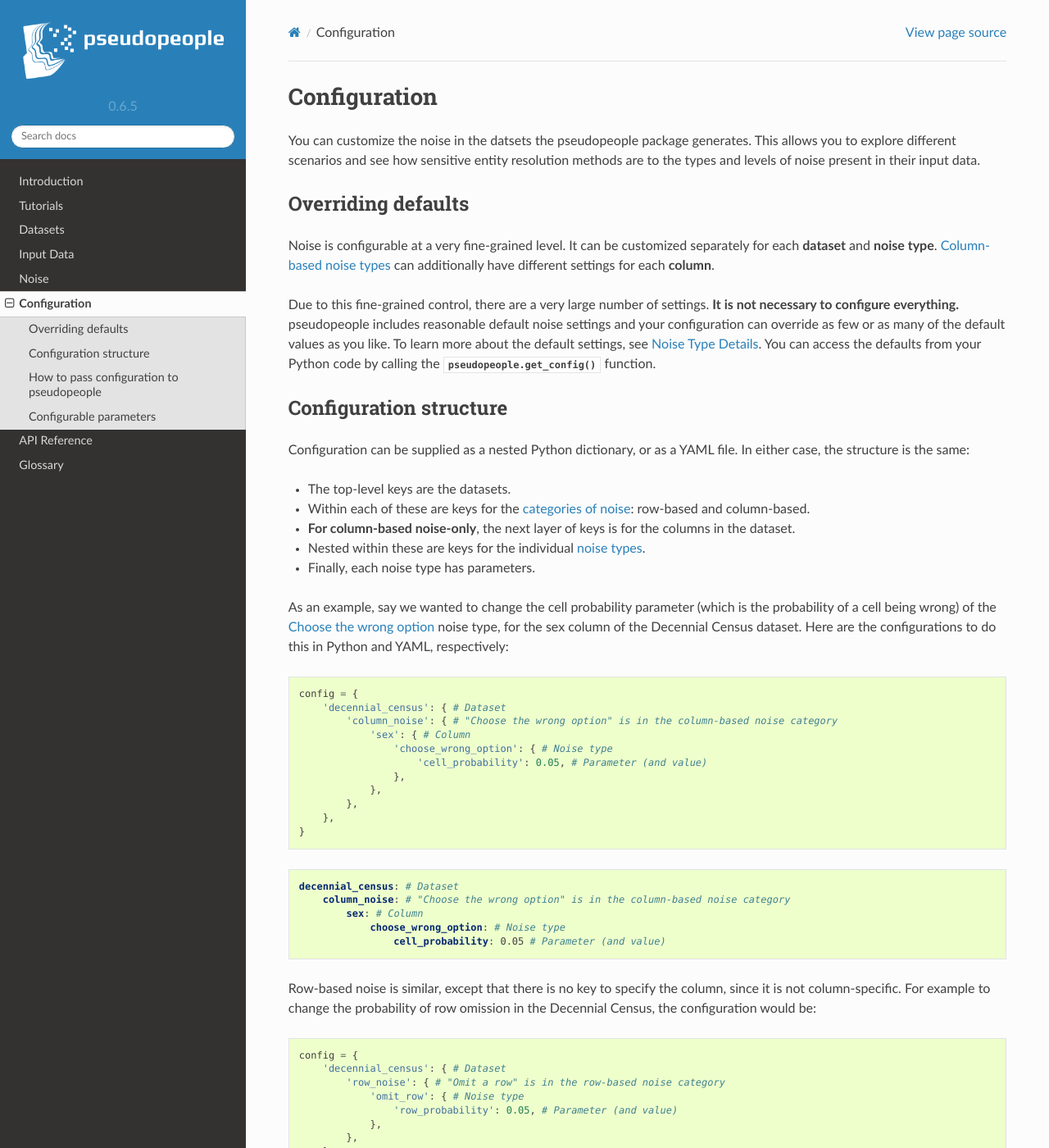
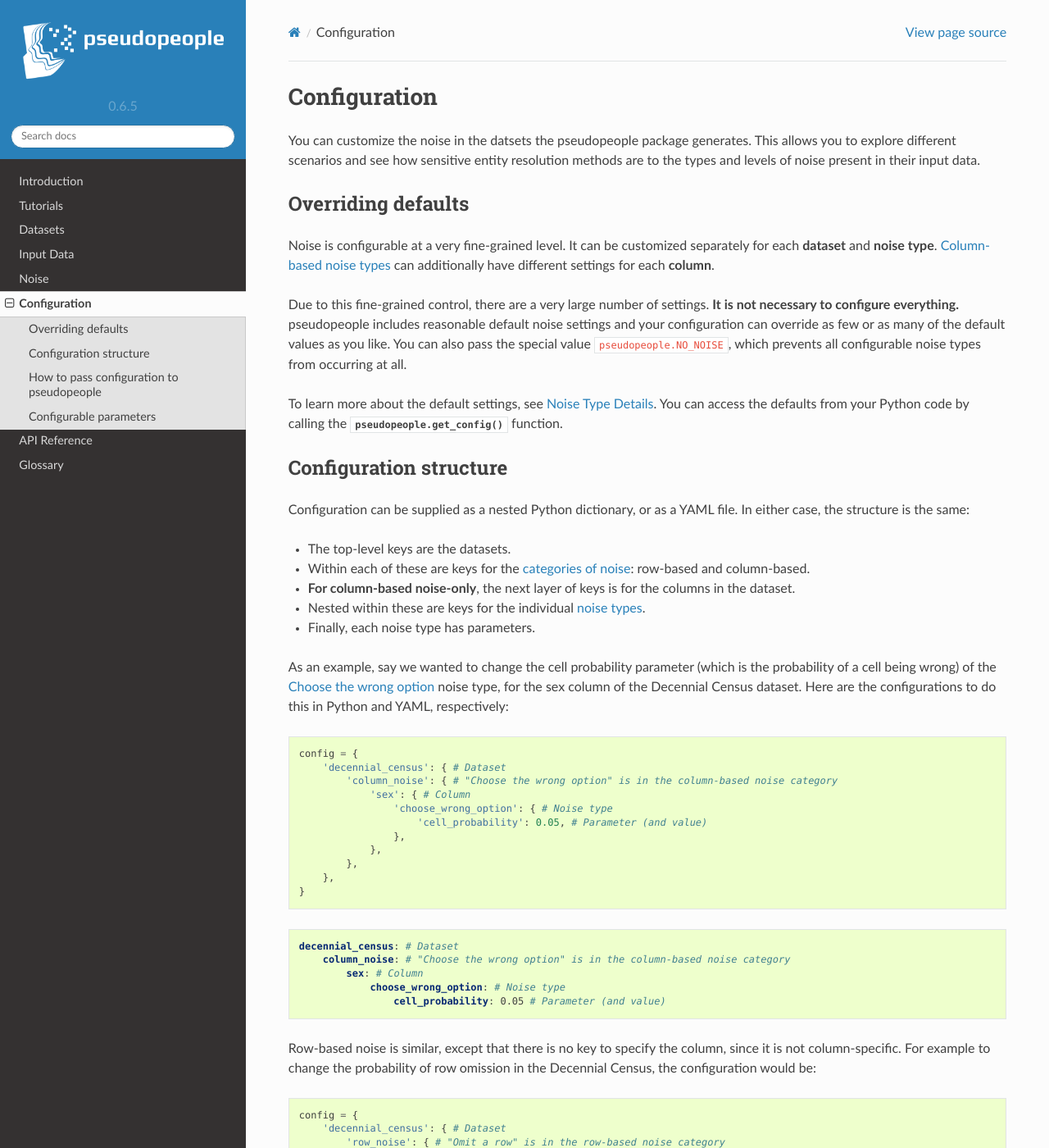
Before and after one commit to ihmeuw/pseudopeople, a Sphinx documentation site: the page built from docs/source/configuration/index.rst, in a window 1280 px wide and 1400 px high. Shown: the whole window at 82% size. Built offline with Sphinx 7.4.7 and the Read the Docs theme 2.0.0, drawn with Linux system fonts in a browser that asks for light colours; some of the changed text lies outside the part shown.

Commit message:
Document requesting no noise with a sentinel value

```diff
--- a/docs/source/api_reference/noising/index.rst
+++ b/docs/source/api_reference/noising/index.rst
@@ -12,7 +12,7 @@ All of the dataset generation functions have the same (optional) parameters.
 Notable parameters include:
 
     - a `source` path to the root directory of pseudopeople input data (defaults to using the sample dataset included with pseudopeople).
-    - a `config` path to a YAML file or a Python dictionary to :ref:`override the default configuration <configuration_main>`.
+    - a `config` path to a YAML file, a Python dictionary, or the special value :code:`pseudopeople.NO_NOISE`, to :ref:`override the default configuration <configuration_main>`.
     - a `year` (defaults to 2020).
 
 For applied examples of using these functions, see the :ref:`Quickstart <quickstart>` and :ref:`tutorials <tutorial_main>`.
--- a/docs/source/configuration/index.rst
+++ b/docs/source/configuration/index.rst
@@ -19,6 +19,9 @@ Due to this fine-grained control, there are a very large number of settings.
 **It is not necessary to configure everything.**
 pseudopeople includes reasonable default noise settings
 and your configuration can override as few or as many of the default values as you like.
+You can also pass the special value :code:`pseudopeople.NO_NOISE`, which prevents all configurable noise types
+from occurring at all.
+
 To learn more about the default settings, see :ref:`Noise Type Details <noise_type_details>`.
 You can access the defaults from your Python code by calling the :func:`pseudopeople.get_config` function.
 
@@ -87,7 +90,8 @@ How to pass configuration to pseudopeople
 
 Each of pseudopeople's :ref:`dataset generation functions <dataset_generation_functions>` takes a :code:`config`
 argument.
-This argument can be passed either a Python dictionary or the path to a YAML file.
+This argument can be passed either a Python dictionary, the path to a YAML file, or the special value
+:code:`pseudopeople.NO_NOISE`, which prevents all configurable noise types from occurring at all.
 
 Configurable parameters
 -----------------------
```
